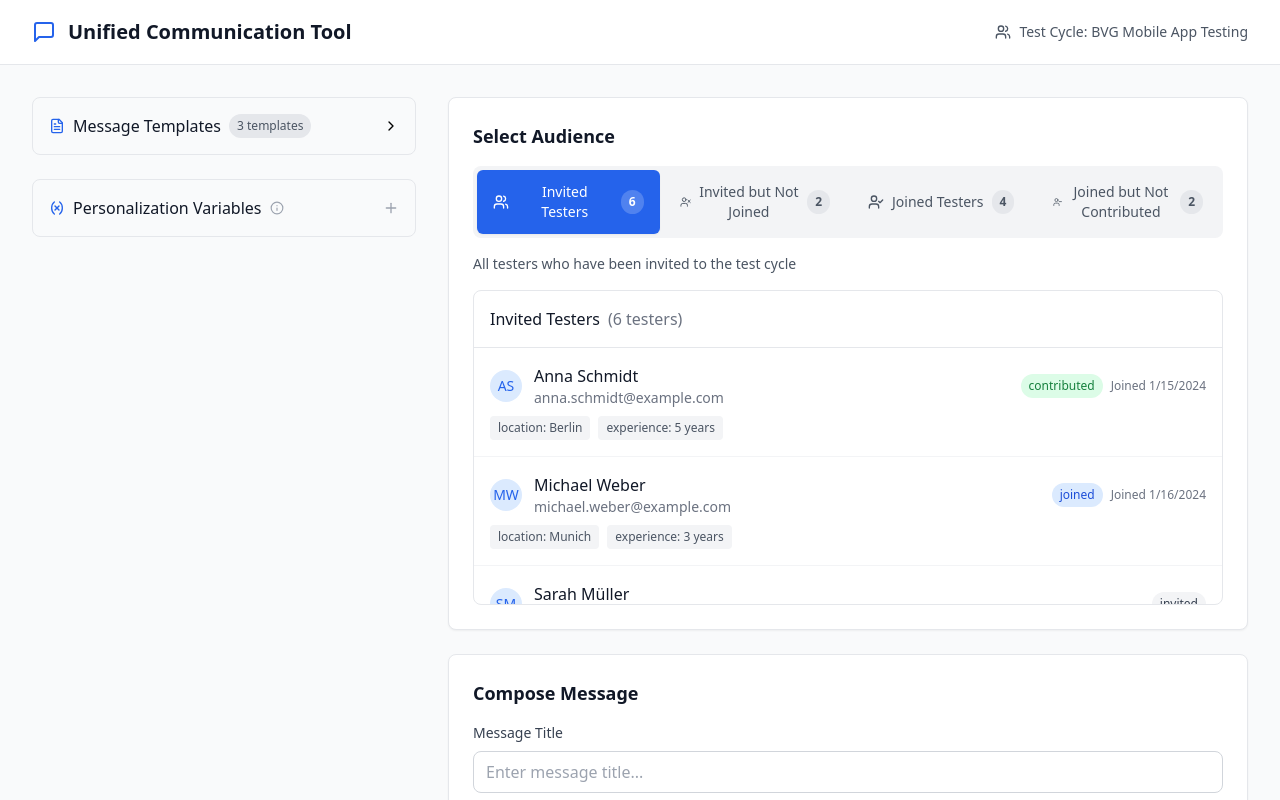
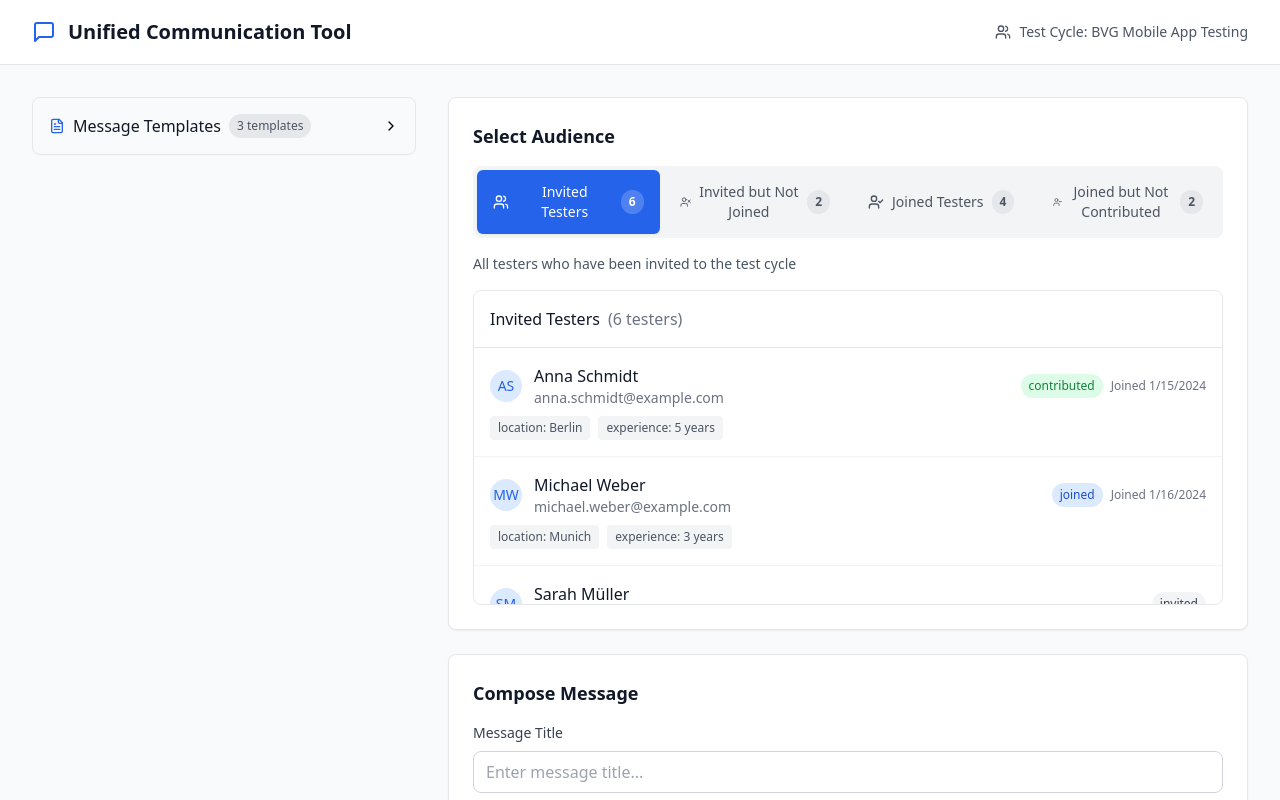
Before and after one commit to Annanerdstation/Broadcast, a Next.js app: page / in a window 1280 px wide. Shown: the top 800 px of the page. Built offline with nearby package versions, Linux system fonts and the light colour scheme.

Commit message:
Remove Personalization Variables panel completely

```diff
--- a/app/page.tsx
+++ b/app/page.tsx
@@ -4,14 +4,12 @@ import { useState } from 'react';
 import { Send, Save, Eye, Users, MessageSquare } from 'lucide-react';
 import AudienceTabs from '@/components/AudienceTabs';
 import RichTextEditor from '@/components/RichTextEditor';
-import PersonalizationPanel from '@/components/PersonalizationPanel';
 import MessageTemplates from '@/components/MessageTemplates';
 import {
   mockTesters,
   mockTestCycle,
   mockMessageTemplates,
   audienceTabs,
-  dynamicVariables
 } from '@/data/mockData';
 import { MessageTemplate, BroadcastMessage } from '@/types';
 
@@ -27,11 +25,6 @@ export default function BroadcastPage() {
     setMessageContent(template.content);
   };
 
-  const handleVariableInsert = (variable: string) => {
-    // Insert variable at cursor position in the editor
-    // For now, we'll append it to the content
-    setMessageContent(prev => prev + variable);
-  };
 
   const handleSendMessage = () => {
     const selectedTesters = audienceTabs
@@ -116,11 +109,6 @@ export default function BroadcastPage() {
               onTemplateSelect={handleTemplateSelect}
             />
 
-            <PersonalizationPanel
-              variables={dynamicVariables}
-              testCycle={mockTestCycle}
-              onVariableInsert={handleVariableInsert}
-            />
           </div>
 
           {/* Main Content */}
--- a/components/PersonalizationPanel.tsx
+++ /dev/null
@@ -1,110 +0,0 @@
-'use client';
-
-import { useState } from 'react';
-import { Variable, Plus, Info } from 'lucide-react';
-import { DynamicVariable, TestCycle } from '@/types';
-
-interface PersonalizationPanelProps {
-  variables: DynamicVariable[];
-  testCycle: TestCycle;
-  onVariableInsert: (variable: string) => void;
-  className?: string;
-}
-
-export default function PersonalizationPanel({
-  variables,
-  testCycle,
-  onVariableInsert,
-  className = ""
-}: PersonalizationPanelProps) {
-  const [isExpanded, setIsExpanded] = useState(false);
-
-  const getVariableValue = (key: string): string => {
-    switch (key) {
-      case '{TestCycleName}':
-        return testCycle.name;
-      case '{TestCycleID}':
-        return testCycle.id;
-      case '{TLName}':
-        return testCycle.testLeadName;
-      default:
-        return 'Example Value';
-    }
-  };
-
-  return (
-    <div className={`bg-gray-50 border border-gray-200 rounded-lg ${className}`}>
-      <button
-        onClick={() => setIsExpanded(!isExpanded)}
-        className="w-full flex items-center justify-between p-4 text-left hover:bg-gray-100 transition-colors"
-      >
-        <div className="flex items-center gap-2">
-          <Variable size={16} className="text-primary-600" />
-          <span className="font-medium text-gray-900">Personalization Variables</span>
-          <Info size={14} className="text-gray-400" />
-        </div>
-        <Plus
-          size={16}
-          className={`text-gray-400 transition-transform ${isExpanded ? 'rotate-45' : ''}`}
-        />
-      </button>
-
-      {isExpanded && (
-        <div className="border-t border-gray-200 p-4 space-y-3">
-          <p className="text-sm text-gray-600 mb-4">
-            Click on any variable to insert it into your message. Variables will be automatically replaced with actual values when sent.
-          </p>
-
-          <div className="grid gap-2">
-            {variables.map((variable) => (
-              <div
-                key={variable.key}
-                className="flex items-center justify-between p-3 bg-white border border-gray-200 rounded-lg hover:border-primary-300 hover:shadow-sm transition-all cursor-pointer group"
-                onClick={() => onVariableInsert(variable.key)}
-              >
-                <div className="flex-1">
-                  <div className="flex items-center gap-2 mb-1">
-                    <code className="text-sm font-mono bg-primary-100 text-primary-700 px-2 py-1 rounded">
-                      {variable.key}
-                    </code>
-                    <span className="text-sm font-medium text-gray-900">
-                      {variable.label}
-                    </span>
-                  </div>
-                  <p className="text-xs text-gray-600 mb-1">
-                    {variable.description}
-                  </p>
-                  <div className="flex items-center gap-2">
-                    <span className="text-xs text-gray-500">Example:</span>
-                    <span className="text-xs font-medium text-gray-700">
-                      {getVariableValue(variable.key)}
-                    </span>
-                  </div>
-                </div>
-                <Plus
-                  size={16}
-                  className="text-gray-400 group-hover:text-primary-600 transition-colors"
-                />
-              </div>
-            ))}
-          </div>
-
-          <div className="mt-4 p-3 bg-blue-50 border border-blue-200 rounded-lg">
-            <div className="flex items-start gap-2">
-              <Info size={14} className="text-blue-600 mt-0.5 flex-shrink-0" />
-              <div className="text-xs text-blue-800">
-                <p className="font-medium mb-1">How it works:</p>
-                <ul className="space-y-1 text-blue-700">
-                  <li>• Variables are replaced with actual values for each tester</li>
-                  <li>• {'{TesterName}'} will show each tester's individual name</li>
-                  <li>• Test cycle and TL information is automatically populated</li>
-                  <li>• Custom fields support is coming soon</li>
-                </ul>
-              </div>
-            </div>
-          </div>
-        </div>
-      )}
-    </div>
-  );
-}
--- a/data/mockData.ts
+++ b/data/mockData.ts
@@ -171,36 +171,3 @@ export const audienceTabs: AudienceTab[] = [
     filter: (testers) => testers.filter(t => t.status === 'joined')
   }
 ];
-
-export const dynamicVariables: DynamicVariable[] = [
-  {
-    key: '{TesterName}',
-    label: 'Tester Name',
-    description: 'The name of the individual tester',
-    example: 'Anna Schmidt'
-  },
-  {
-    key: '{TestCycleName}',
-    label: 'Test Cycle Name',
-    description: 'The name of the current test cycle',
-    example: 'BVG Mobile App Testing'
-  },
-  {
-    key: '{TestCycleID}',
-    label: 'Test Cycle ID',
-    description: 'The unique identifier of the test cycle',
-    example: 'cycle-001'
-  },
-  {
-    key: '{TLName}',
-    label: 'Test Lead Name',
-    description: 'The name of the test lead',
-    example: 'Markus Schmidt'
-  },
-  {
-    key: '{CustomFields}',
-    label: 'Custom Fields',
-    description: 'Access to custom tester fields (future feature)',
-    example: 'Location: Berlin, Experience: 5 years'
-  }
-];
--- a/types/index.ts
+++ b/types/index.ts
@@ -32,12 +32,6 @@ export interface AudienceTab {
   filter: (testers: Tester[]) => Tester[];
 }
 
-export interface DynamicVariable {
-  key: string;
-  label: string;
-  description: string;
-  example: string;
-}
 
 export interface BroadcastMessage {
   id?: string;
```
